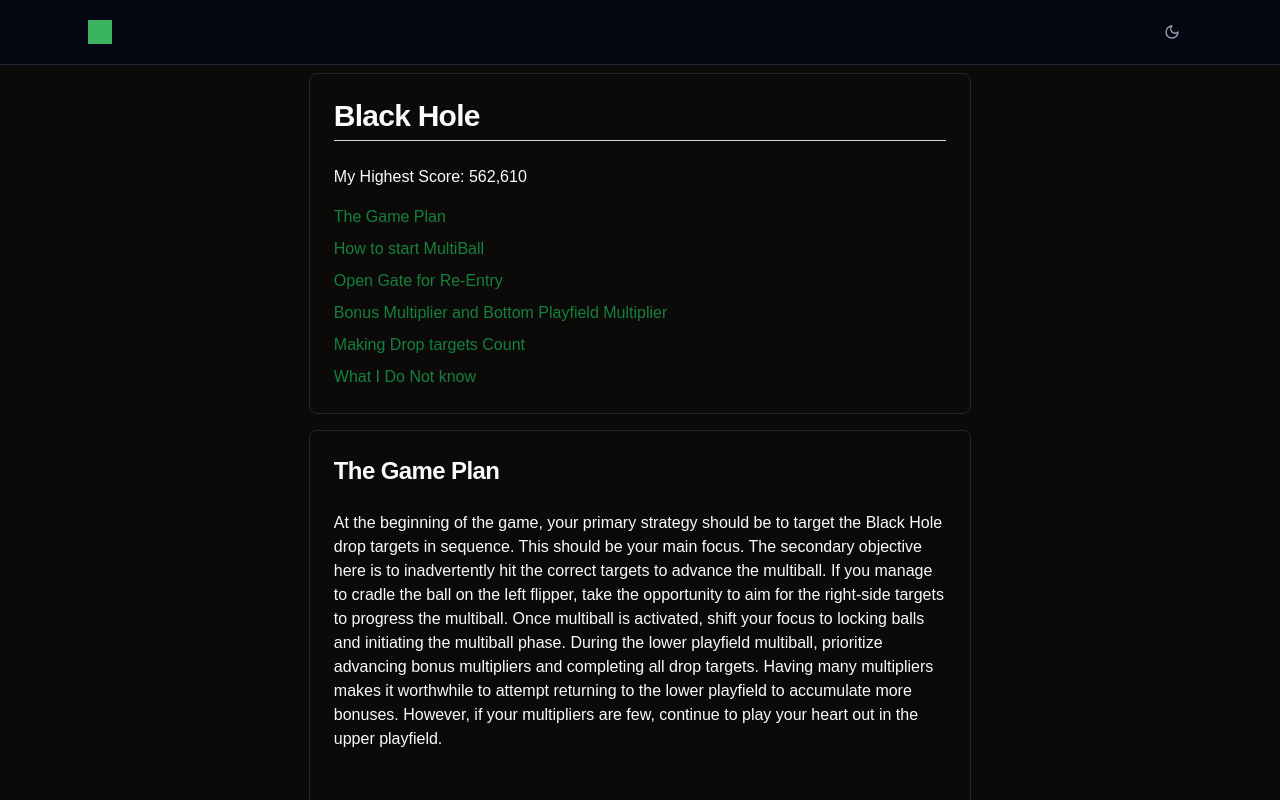
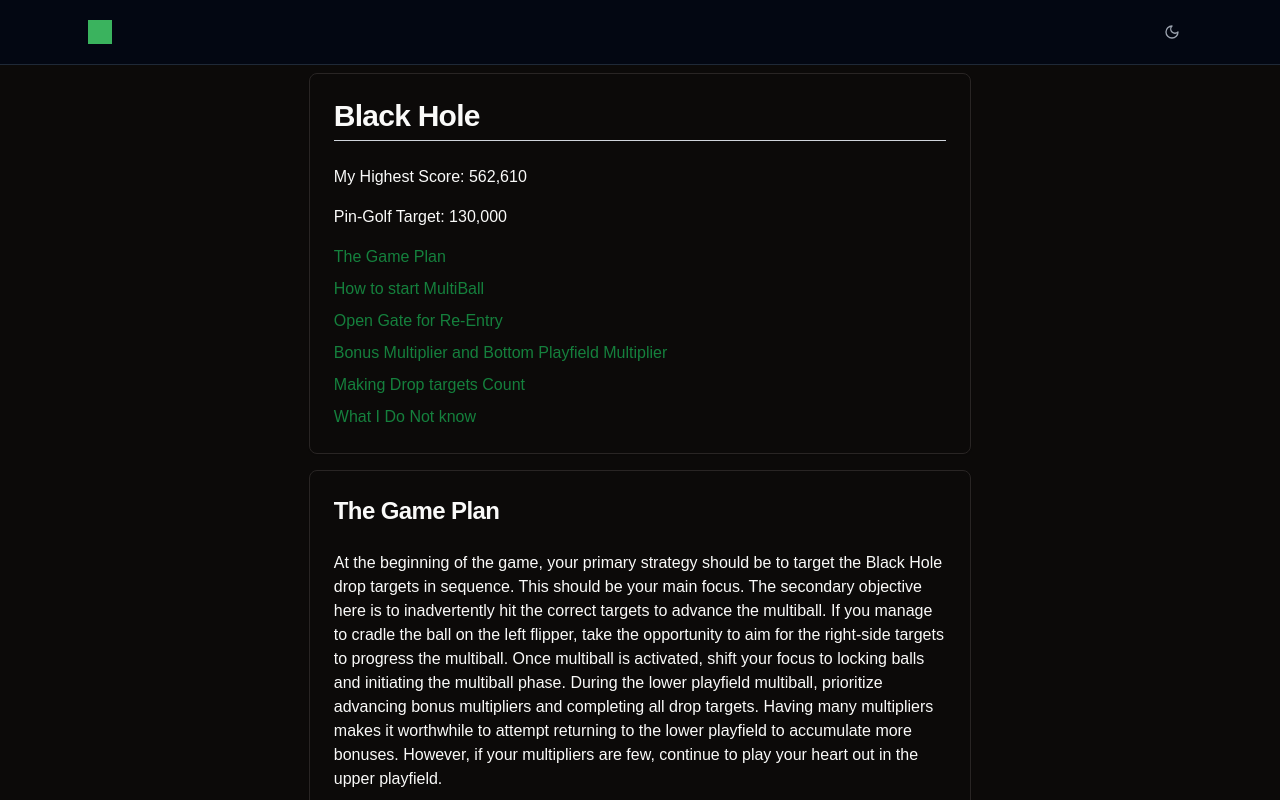
Before and after one commit to Logan-Roelofs/pinball-strategy-website, a Next.js app: page /pinball/blackhole in a window 1280 px wide. Shown: the top 800 px of the page. Built offline with nearby package versions, Linux system fonts and the light colour scheme; grey boxes are pictures that could not be loaded.

Commit message:
add pin golf score

```diff
--- a/app/pinball/blackhole/page.tsx
+++ b/app/pinball/blackhole/page.tsx
@@ -15,6 +15,7 @@ export default function Page() {
             <CardContent>
               <nav>
                 <p className="mb-4">My Highest Score: 562,610</p>
+                <p className="mb-4">Pin-Golf Target: 130,000</p>
                 <ul className="space-y-2">
                   <li>
                     <Link href={`#chapter-1`} className="text-green-700 hover:underline">
```
